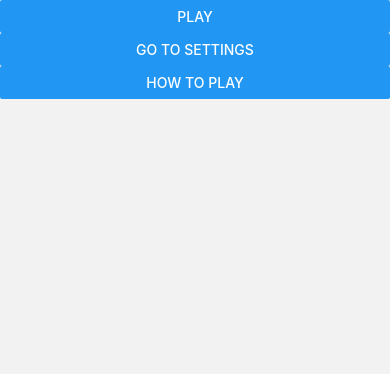
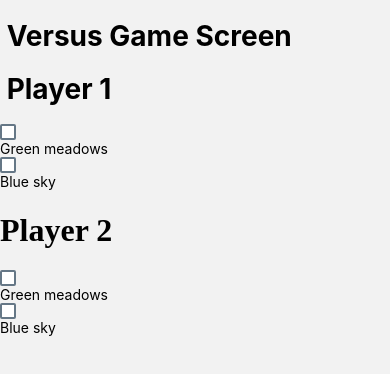
Before and after one commit to XanderMcGowan/roadtrip-game, a React Native app: screen /Versus in a window 390 px wide. Shown: the top 374 px of the page. Built offline with nearby package versions, Linux system fonts and the light colour scheme.

Commit message:
added searchItems, added Versues, Added win screens

```diff
--- a/App.js
+++ b/App.js
@@ -8,17 +8,26 @@ import Page1Screen from './screens/Page1Screen';
 import Page2Screen from './screens/Page2Screen';
 import Page3Screen from './screens/Page3Screen';
 import SettingScreen from './screens/SettingsScreen';
+import Versus from './screens/Versus'
+import Player1WinScreen from './screens/Player1WinScreen';
+import Player2WinScreen from './screens/Player2WinScreen';
 
 const Stack = createStackNavigator();
 
 
 const App = () => {
+
+
+
   return (
     <NavigationContainer>
       <Stack.Navigator initialRouteName="Home"
       screenOptions={{headerShown: false}}>
         <Stack.Screen name="Home" component={HomeScreen} />
         <Stack.Screen name="Settings" component={SettingScreen} />
+        <Stack.Screen name="Versus" component={Versus} />
+        <Stack.Screen name="Player1WinScreen" component={Player1WinScreen} />
+        <Stack.Screen name="Player2WinScreen" component={Player2WinScreen} />
         <Stack.Screen name="Page1" component={Page1Screen} />
         <Stack.Screen name="Page2" component={Page2Screen} />
         <Stack.Screen name="Page3" component={Page3Screen} />
--- a/components/DropdownMenu.js
+++ b/components/DropdownMenu.js
@@ -2,8 +2,9 @@ import React, { useState } from "react";
 import { View, Picker, StyleSheet, Text, Pressable } from "react-native";
 
 const DropdownMenu = () => {
-  const [selectedDiff, setSelectedDiff] = useState("easy");
+  const [selectedDiff, setSelectedDiff] = useState("2");
   const [selectedVersus, setSelectedVersus] = useState("solo");
+
 
 
   return (
@@ -23,9 +24,9 @@ const DropdownMenu = () => {
         onValueChange={(itemValue, itemIndex) => setSelectedDiff(itemValue)}
         style={styles.picker}
       >
-        <Picker.Item label="Easy" value="easy" />
-        <Picker.Item label="Medium" value="medium" />
-        <Picker.Item label="Hard" value="hard" />
+        <Picker.Item label="Easy" value="2" />
+        <Picker.Item label="Medium" value="4" />
+        <Picker.Item label="Hard" value="6" />
       </Picker>
     </View>
   );
--- a/screens/Page1Screen.js
+++ b/screens/Page1Screen.js
@@ -1,14 +1,26 @@
 import React, {useState} from 'react';
 import { View, Button, Text, CheckBox } from 'react-native';
+import SearchItems from "../searchItems.json"
+import SettingScreen from './SettingsScreen';
 
 
 const Page1Screen = ({ navigation }) => {
+  const [checkboxes, setCheckboxes] = useState(generateCheckboxes());
 
-  const [isChecked, setChecked] = useState(false);
+  function generateCheckboxes() {
+    const numberOfCheckboxes = Math.floor(Math.random() * 10) + 1;
+    console.log(numberOfCheckboxes)
+    return new Array(numberOfCheckboxes).fill(false);
+  }
+  const handleCheckboxToggle = (index) => {
+    console.log(index)
+    const updatedCheckboxes = [...checkboxes];
+    updatedCheckboxes[index] = !updatedCheckboxes[index];
+    setCheckboxes(updatedCheckboxes);
 
-  const handleCheckBoxChange = () => {
-    setChecked(!isChecked);
-    if (!isChecked) {
+    // Check if all checkboxes are checked
+    if (updatedCheckboxes.every((checkbox) => checkbox)) {
+      // Navigate to Page2 if all checkboxes are checked
       navigation.navigate('Page2');
     }
   };
@@ -16,15 +28,20 @@ const Page1Screen = ({ navigation }) => {
 
   return (
     <View>
-        <Text>
+        <Text><h1>Game Screen</h1></Text>
 
-        <h1>Game Screen</h1>
-        </Text>
-        <CheckBox value={isChecked} onValueChange={handleCheckBoxChange} />
-      {/* <Button
-        title="Go to Page 2"
-        onPress={() => navigation.navigate('Page2')}
-      /> */}
+
+            {checkboxes.map((isChecked, index) => (
+              <View key={index}>
+              <CheckBox
+            value={isChecked}
+            onValueChange={() => handleCheckboxToggle(index)}
+          />
+          <Text>{SearchItems[index]}</Text>
+        </View>
+      ))}
+
+
     </View>
   );
 };
--- /dev/null
+++ b/screens/Player1WinScreen.js
@@ -0,0 +1,19 @@
+import React from 'react';
+import { View, Button, Text } from 'react-native';
+
+const Player1WinScreen = ({ navigation }) => {
+  return (
+    <View>
+        <Text>
+
+        <h1>Player 1 Wins !!!</h1>
+        </Text>
+      <Button
+        title="Home"
+        onPress={() => navigation.navigate('Home')}
+      />
+    </View>
+  );
+};
+
+export default Player1WinScreen;
--- /dev/null
+++ b/screens/Player2WinScreen.js
@@ -0,0 +1,19 @@
+import React from 'react';
+import { View, Button, Text } from 'react-native';
+
+const Player2WinScreen = ({ navigation }) => {
+  return (
+    <View>
+        <Text>
+
+        <h1>Player 2 Wins</h1>
+        </Text>
+      <Button
+        title="Home"
+        onPress={() => navigation.navigate('Home')}
+      />
+    </View>
+  );
+};
+
+export default Player2WinScreen;
--- a/screens/SettingsScreen.js
+++ b/screens/SettingsScreen.js
@@ -1,24 +1,74 @@
 
-import React from 'react';
-import { View, Button } from 'react-native';
-import DropdownMenu from '../components/DropdownMenu';
+import React, { useState } from 'react';
+import { View, Button, Picker, StyleSheet, Text } from 'react-native';
+
 
 const SettingScreen = ({ navigation } ) => {
+  const [selectedDiff, setSelectedDiff] = useState("2");
+  const [selectedVersus, setSelectedVersus] = useState("solo");
+
+  const handlePageNav = () => {
+    if(selectedVersus == "versus"){
+      navigation.navigate('Versus')
+    } else {
+      navigation.navigate('Page1')
+    }
+  }
+
+  const DropdownMenu = () => {
+    return <View style={styles.container}>
+          <Text>Play Type</Text>
+        <Picker
+          selectedVersus={selectedVersus}
+          onValueChange={(itemValue, itemIndex) => setSelectedVersus(itemValue)}
+          style={styles.picker}
+        >
+          <Picker.Item label="Solo" value="solo" />
+          <Picker.Item label="Versus" value="versus" />
+        </Picker>
+        <Text>Difficulty</Text>
+        <Picker
+          selectedDiff={selectedDiff}
+          onValueChange={(itemValue, itemIndex) => setSelectedDiff(itemValue)}
+          style={styles.picker}
+        >
+          <Picker.Item label="Easy" value="2" />
+          <Picker.Item label="Medium" value="4" />
+          <Picker.Item label="Hard" value="6" />
+        </Picker>
+      </View>
+  };
+
+
 
   return (
     <View>
       <DropdownMenu></DropdownMenu>
       <Button
         title="Play"
-        onPress={() => navigation.navigate('Page1')}
+        onPress={() => handlePageNav()}
       />
       <Button
         title="Go to Home"
-        onPress={() => navigation.navigate('Home')}
+        onPress={() => handlePageNav()}
       />
     </View>
   );
 };
 
+const styles = StyleSheet.create({
+  container: {
+    flex: 1,
+    justifyContent: "center",
+    alignItems: "center",
+  },
+  picker: {
+    width: 200,
+    height: 50,
+    borderColor: "black",
+    borderWidth: 1,
+  },
+});
+
 export default SettingScreen
 ;
--- /dev/null
+++ b/screens/Versus.js
@@ -0,0 +1,71 @@
+import React, { useState } from "react";
+import { View, Button, Text, CheckBox } from "react-native";
+import SearchItems from "../searchItems.json";
+
+const VersusScreen = ({ navigation }) => {
+  const [checkboxes, setCheckboxes] = useState(generateCheckboxes());
+  const [checkboxes2, setCheckboxes2] = useState(generateCheckboxes());
+
+
+  function generateCheckboxes() {
+    const numberOfCheckboxes = 2;
+    return new Array(numberOfCheckboxes).fill(false);
+  }
+
+  const handleCheckboxToggle = (index) => {
+    console.log(index);
+    const updatedCheckboxes = [...checkboxes];
+    updatedCheckboxes[index] = !updatedCheckboxes[index];
+
+    setCheckboxes(updatedCheckboxes);
+    if (updatedCheckboxes.every((checkbox) => checkbox)) {
+      navigation.navigate("Player1WinScreen");
+    }
+  };
+
+  const handleCheckboxToggle2 = (index) => {
+    console.log(index);
+    const updatedCheckboxes = [...checkboxes2];
+    updatedCheckboxes[index] = !updatedCheckboxes[index];
+
+    setCheckboxes2(updatedCheckboxes);
+    if (updatedCheckboxes.every((checkbox) => checkbox)) {
+      navigation.navigate("Player2WinScreen");
+    }
+  };
+
+  return (
+    <View>
+      <Text>
+        <h1> Versus Game Screen</h1>
+      <h1> Player 1</h1>
+      </Text>
+      {checkboxes.map((isChecked, index) => (
+        <View key={index}>
+          <Text>
+          </Text>
+          <CheckBox
+            value={isChecked}
+            onValueChange={() => handleCheckboxToggle(index)}
+          />
+          <Text>{SearchItems[index]}</Text>
+        </View>
+      ))}
+
+<h1> Player 2</h1>
+      {checkboxes2.map((isChecked, index) => (
+        <View key={index}>
+          <Text>
+          </Text>
+          <CheckBox
+            value={isChecked}
+            onValueChange={() => handleCheckboxToggle2(index)}
+          />
+          <Text>{SearchItems[index]}</Text>
+        </View>
+      ))}
+    </View>
+  );
+};
+
+export default VersusScreen;
--- /dev/null
+++ b/searchItems.json
@@ -0,0 +1,12 @@
+[
+  "Green meadows",
+  "Blue sky",
+  "Traffic lights",
+  "Pedestrians crossing",
+  "Billboards along the road",
+  "City skyline",
+  "Trees lining the street",
+  "Park",
+  "Ford",
+  "Sunset"
+]
```
